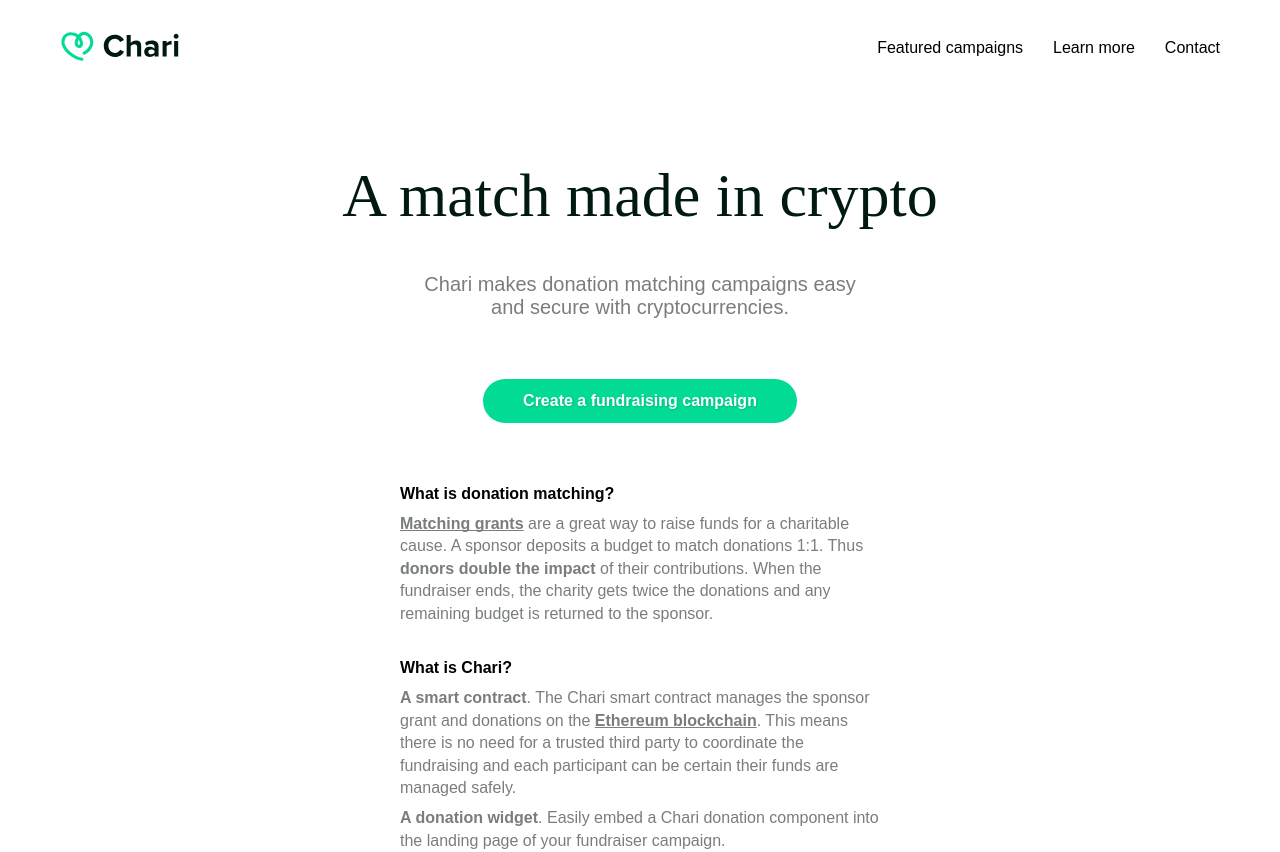
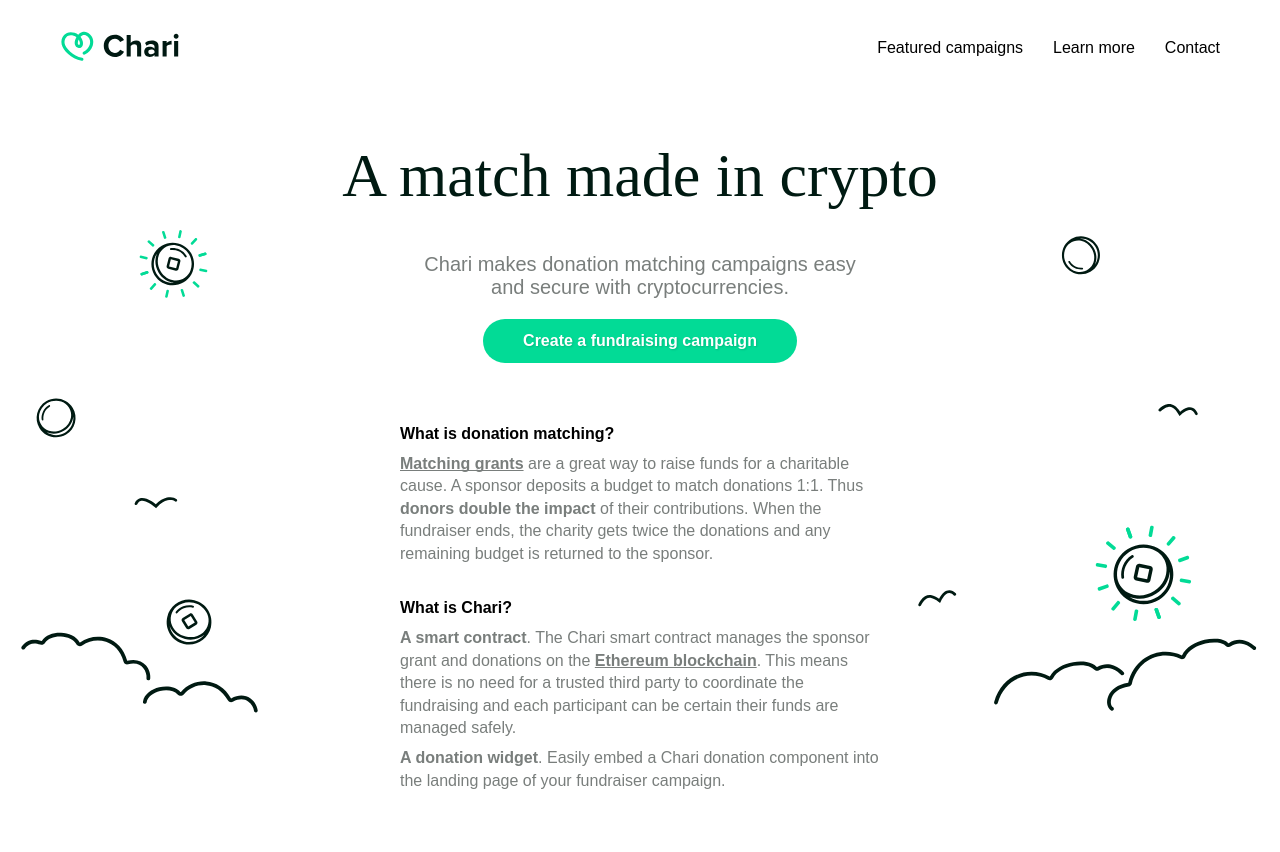
Before and after one commit to DecentLabs/chari, a React (Create React App) app in the folder client/: page / in a window 1280 px wide. After the commit the page ends 800 px from the top, so only its background shows below. Built offline with nearby package versions, Linux system fonts and the light colour scheme; a web font is replaced by a local one.

Commit message:
home bg, styles

```diff
--- a/client/src/index.css
+++ b/client/src/index.css
@@ -4,7 +4,6 @@ body {
   font-family: 'Inter var', sans-serif;
   -webkit-font-smoothing: antialiased;
   -moz-osx-font-smoothing: grayscale;
-  text-align: center;
   background: white;
   color: #001A12;
   padding:100px 20px 20px 20px;
@@ -16,6 +15,10 @@ html, body, .App, #root {
 }
 html, body, #root, .App, .App * {
   box-sizing: border-box;
+}
+
+.App {
+  text-align: center;
 }
 
 h1.title {
--- a/client/src/styles/Home.module.css
+++ b/client/src/styles/Home.module.css
@@ -1,6 +1,17 @@
+.home {
+  background-image: url('./../assets/home-bg.svg');
+  background-repeat: no-repeat;
+  background-size: contain;
+  background-position: center 120px;
+  min-height: 100%;
+  padding-top: 40px;
+}
 .home header {
   max-width: 70%;
-  margin: 60px auto;
+  margin: auto;
+}
+.home header h1{
+  margin-top: 0;
 }
 
 .home header p,
--- a/client/src/styles/select.module.css
+++ b/client/src/styles/select.module.css
@@ -15,7 +15,8 @@
   -webkit-appearance: none;
   appearance: none;
   font-size: 24px;
-  background: url(http://cdn1.iconfinder.com/data/icons/cc_mono_icon_set/blacks/16x16/br_down.png) no-repeat calc(100% - 16px) white;
+  background: url('./../assets/down-arrow.svg') no-repeat calc(100% - 16px) white;
+  background-size: 16px 16px;
 }
 .select option {
   color: #797E7C;
--- a/client/src/styles/widgetEditor.module.css
+++ b/client/src/styles/widgetEditor.module.css
@@ -19,6 +19,7 @@
   width: 350px;
   height: 400px;
   border-radius: 4px;
+  border: 1px solid #D5DAE2;
 }
 
 .widgetEditor .widget .settings {
@@ -28,7 +29,7 @@
 .widgetEditor textarea {
   width: 100%;
   height: 200px;
-  border: 1px solid gray;
+  border: 1px solid #D5DAE2;
   padding: 20px;
   background: #F8F9FA;
   border: 1px solid #D5DAE2;
@@ -39,7 +40,7 @@
 
 .widgetEditor .codeContainer {
   position: relative;
-  margin: 20px auto;
+  margin-top: 40px;
 }
 
 .widgetEditor .codeContainer button {
--- a/client/src/views/WidgetEditor.js
+++ b/client/src/views/WidgetEditor.js
@@ -11,7 +11,6 @@ function WidgetEditor () {
     {value: 'light', name: 'Light theme'}
   ]
   const colorOptions = [{value: 'purple', name: 'purple'}, {value: 'green', name: 'green'}] // todo
-  const options = [{value: 1, name: 1}, {value: 2, name: 2}] // todo
 
   const copyCode = () => {
     const toCopy = document.querySelector('textarea#widget-code')
@@ -30,7 +29,6 @@ function WidgetEditor () {
         <div className={styles.settings}>
           <Select options={themeOptions} label="Please select widget theme"></Select>
           <Select options={colorOptions} label="Please select color"></Select>
-          <Select options={options}></Select>
 
           <div className={styles.codeContainer}>
             <textarea readOnly value="code here2" id="widget-code"></textarea>
```
Also changed, not shown: client/src/assets/down-arrow.svg (added), client/src/assets/home-bg.svg (added).
